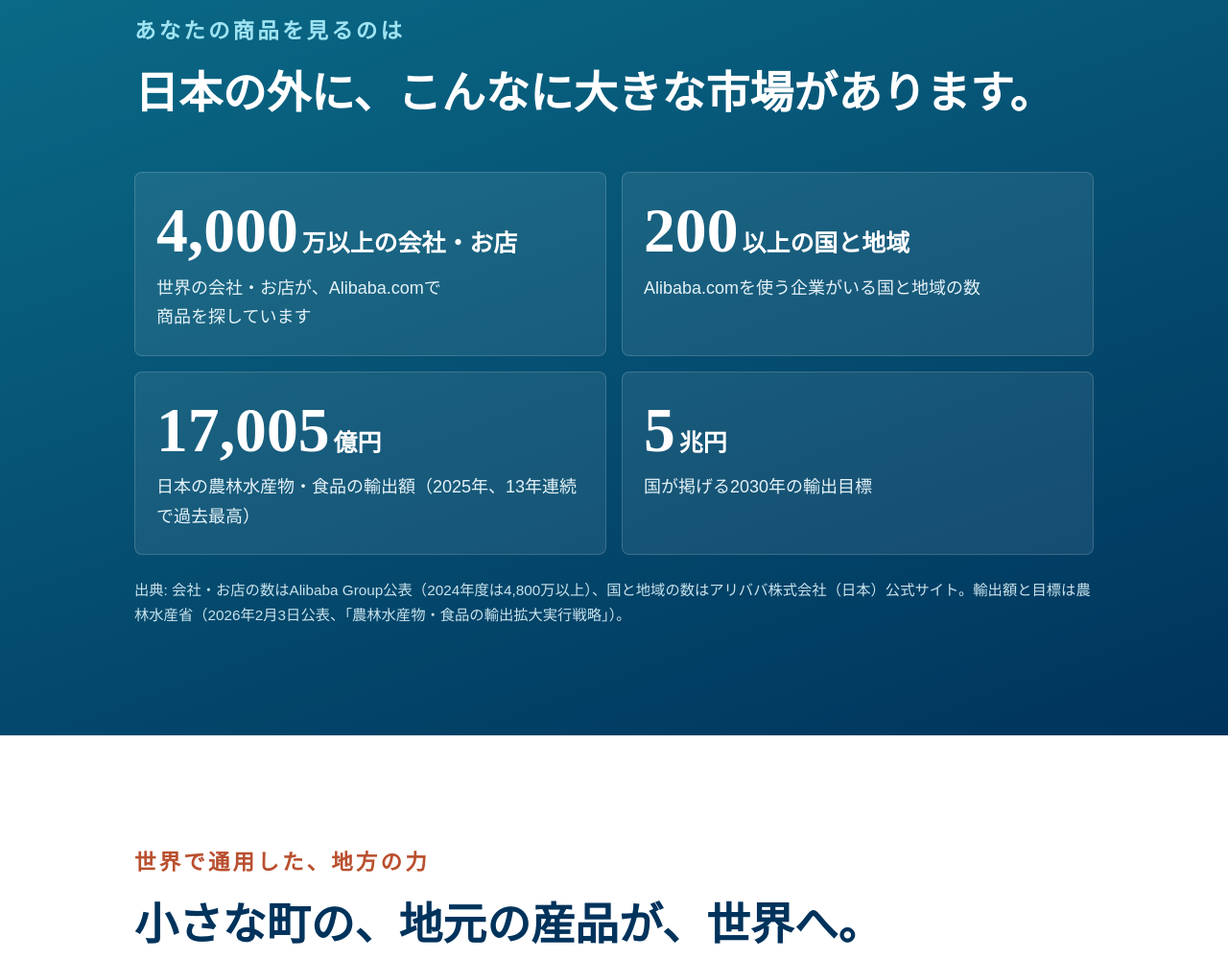
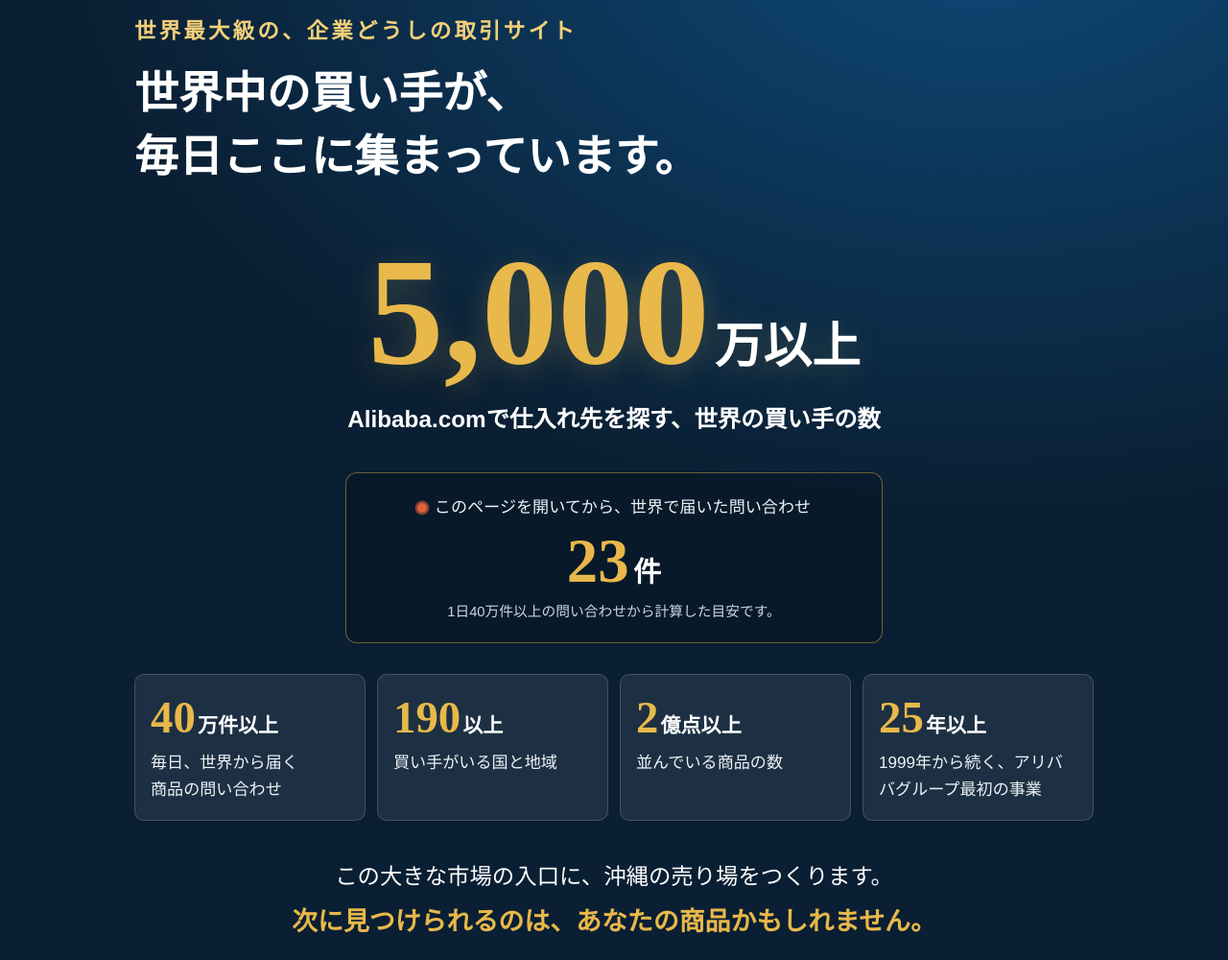
Before and after one commit to allgroup-inc/glow-world, a plain HTML site: page index.html in a window 1280 px wide. Shown: the part 7100-8100 px from the top of the page at 96% size. Drawn offline with Linux system fonts and the light colour scheme; a web font is replaced by a local one.

Commit message:
アリババ市場の大きさの欄を追加(大分県版から反映): 買い手5,000万以上・問い合わせの目安表示・190・2億点・25年以上。ご案内資料も差し替え
Co-Authored-By: Claude Opus 5.5 <noreply@anthropic.com>
Claude-Session: https://claude.ai/code/session_016UFDXVuYFtAtTGYqmXNcP3

```diff
--- a/index.html
+++ b/index.html
@@ -15,7 +15,7 @@
     <link rel="preconnect" href="https://fonts.googleapis.com">
     <link rel="preconnect" href="https://fonts.gstatic.com" crossorigin>
     <link rel="stylesheet" href="https://fonts.googleapis.com/css2?family=Shippori+Mincho+B1:wght@700;800&family=BIZ+UDPGothic:wght@400;700&display=swap">
-    <link rel="stylesheet" href="styles.css?v=20261008f">
+    <link rel="stylesheet" href="styles.css?v=20261104">
 </head>
 <body>
     <section id="section-1" class="hero">
@@ -145,18 +145,41 @@
             </div>
         </section>
 
+        <!-- ❹-0 Alibaba.com の大きさ(チャンス)。2026-11-04 小柳さん指示で大分県版から反映 -->
+        <section class="block giant" id="giant">
+            <div class="wrap">
+                <p class="eyebrow">世界最大級の、<span class="nw">企業どうしの取引サイト</span></p>
+                <h2><span class="nw">世界中の買い手が、</span><span class="nw">毎日ここに</span><span class="nw">集まっています。</span></h2>
+                <div class="giant-hero">
+                    <p class="giant-num"><span class="count" data-to="5000">5,000</span><small>万以上</small></p>
+                    <p class="giant-label">Alibaba.comで仕入れ先を探す、<span class="nw">世界の買い手の数</span></p>
+                </div>
+                <div class="giant-live" aria-live="off">
+                    <p class="live-head"><span class="live-dot" aria-hidden="true"></span>このページを開いてから、世界で届いた問い合わせ</p>
+                    <p class="live-num"><span id="live-count">0</span><small>件</small></p>
+                    <p class="live-note">1日40万件以上の問い合わせから計算した目安です。</p>
+                </div>
+                <ul class="giant-grid">
+                    <li><p class="g-num"><span class="count" data-to="40">40</span><small>万件以上</small></p><p>毎日、<span class="nw">世界から届く</span><span class="nw">商品の問い合わせ</span></p></li>
+                    <li><p class="g-num"><span class="count" data-to="190">190</span><small>以上</small></p><p>買い手がいる<span class="nw">国と地域</span></p></li>
+                    <li><p class="g-num"><span class="count" data-to="2">2</span><small>億点以上</small></p><p>並んでいる<span class="nw">商品の数</span></p></li>
+                    <li><p class="g-num"><span class="count" data-to="25">25</span><small>年以上</small></p><p>1999年から<span class="nw">続く、</span>アリババグループ<span class="nw">最初の事業</span></p></li>
+                </ul>
+                <p class="giant-chance"><span class="nw">この大きな市場の入口に、</span><span class="nw">沖縄の売り場をつくります。</span><br><strong><span class="nw">次に見つけられるのは、</span><span class="nw">あなたの商品かもしれません。</span></strong></p>
+                <p class="foot">出典: 買い手の数・商品の数はAlibaba.com公式（About Alibaba.com）。問い合わせの数はアリババ株式会社（日本）公式サイト。国と地域の数・1999年はAlibaba Group公式。</p>
+            </div>
+        </section>
+
         <!-- ❹ 世界の広さ -->
         <section class="block world" id="world">
             <div class="wrap">
-                <p class="eyebrow">あなたの商品を見るのは</p>
-                <h2><span class="nw">日本の外に、</span><span class="nw">こんなに</span><span class="nw">大きな市場が</span><span class="nw">あります。</span></h2>
+                <p class="eyebrow">日本の食べ物は、<span class="nw">世界で人気です</span></p>
+                <h2><span class="nw">日本からの輸出は、</span><span class="nw">過去最高を</span><span class="nw">更新中。</span></h2>
                 <div class="stats">
-                    <div class="stat"><p class="stat-num"><span class="count" data-to="4000">4,000</span><small>万以上の会社・お店</small></p><p class="stat-label">世界の会社・お店が、Alibaba.comで<span class="nw">商品を探しています</span></p></div>
-                    <div class="stat"><p class="stat-num"><span class="count" data-to="200">200</span><small>以上の国と地域</small></p><p class="stat-label">Alibaba.comを使う企業がいる<span class="nw">国と地域の数</span></p></div>
                     <div class="stat"><p class="stat-num"><span class="count" data-to="17005">17,005</span><small>億円</small></p><p class="stat-label">日本の農林水産物・食品の輸出額（2025年、13年連続で過去最高）</p></div>
                     <div class="stat"><p class="stat-num"><span class="count" data-to="5">5</span><small>兆円</small></p><p class="stat-label">国が掲げる2030年の輸出目標</p></div>
                 </div>
-                <p class="foot">出典: 会社・お店の数はAlibaba Group公表（2024年度は4,800万以上）、国と地域の数はアリババ株式会社（日本）公式サイト。輸出額と目標は農林水産省（2026年2月3日公表、「農林水産物・食品の輸出拡大実行戦略」）。</p>
+                <p class="foot">出典: 輸出額と目標は農林水産省（2026年2月3日公表、「農林水産物・食品の輸出拡大実行戦略」）。</p>
             </div>
         </section>
 
@@ -255,6 +278,6 @@
         </div>
     </footer>
 
-    <script src="scripts.js?v=20261016" defer></script>
+    <script src="scripts.js?v=20261104" defer></script>
 </body>
 </html>
--- a/scripts.js
+++ b/scripts.js
@@ -38,3 +38,13 @@
     }, { threshold: 0.6 });
     counters.forEach((el) => io.observe(el));
 })();
+
+// Alibaba.com の問い合わせの目安: ページを開いてからの秒数 × (400,000 ÷ 86,400)。2026-11-04 大分県版から反映
+(() => {
+    const el = document.getElementById('live-count');
+    if (!el) return;
+    const t0 = Date.now();
+    const tick = () => { el.textContent = Math.floor((Date.now() - t0) / 1000 * 400000 / 86400).toLocaleString('ja-JP'); };
+    tick();
+    setInterval(tick, 250);
+})();
--- a/styles.css
+++ b/styles.css
@@ -526,3 +526,29 @@ h3 { font-size: 1.2rem; line-height: 1.5; color: var(--color-heading); }
 .bp-store-sp .bp-logo b { font-size: .6rem; letter-spacing: 0; }
 .bp-grid-sp .booth-yours { font-size: .62rem; padding: 2px 8px; top: -12px; }
 @media (max-width: 899px) { .bp-sp { display: none; } }
+
+/* ---------- Alibaba.com の大きさ(チャンス): 紺の面に金の大きな数字(2026-11-04 大分県版から反映) ---------- */
+.giant { background: radial-gradient(ellipse 120% 80% at 80% 0%, #0E4A7A 0%, #0A1F33 62%); color: #FFFFFF; }
+.giant h2 { color: #FFFFFF; }
+.giant .eyebrow { color: #F2CF7A; }
+.giant .foot { color: #C9D6E2; }
+.giant-hero { margin-top: 28px; text-align: center; }
+.giant-num { font-family: var(--font-display); font-weight: 800; color: #E8B84A; line-height: 1; font-size: clamp(4.2rem, 2.4rem + 9vw, 9rem); font-variant-numeric: tabular-nums; text-shadow: 0 6px 30px rgba(232, 184, 74, .25); }
+.giant-num small { font-size: .32em; margin-left: .1em; color: #FFFFFF; }
+.giant-label { margin-top: 10px; font-size: clamp(1.05rem, 1rem + .5vw, 1.35rem); font-weight: 700; }
+.giant-live { margin: 32px auto 0; max-width: 560px; padding: 18px 20px; border-radius: 12px; border: 1px solid rgba(232, 184, 74, .45); background: rgba(0, 0, 0, .18); text-align: center; }
+.live-head { font-size: .95rem; color: #EEF3F7; display: inline-flex; align-items: center; gap: 8px; }
+.live-dot { width: 10px; height: 10px; border-radius: 50%; background: #E0623A; box-shadow: 0 0 0 0 rgba(224, 98, 58, .7); animation: live-pulse 1.6s ease-out infinite; }
+@keyframes live-pulse { to { box-shadow: 0 0 0 12px rgba(224, 98, 58, 0); } }
+.live-num { font-family: var(--font-display); font-weight: 800; font-size: clamp(2.4rem, 1.8rem + 3vw, 3.6rem); color: #E8B84A; font-variant-numeric: tabular-nums; line-height: 1.2; }
+.live-num small { font-size: .45em; color: #FFFFFF; margin-left: .15em; }
+.live-note { font-size: .82rem; color: #C9D6E2; }
+.giant-grid { list-style: none; padding: 0; margin-top: 32px; display: grid; gap: 12px; grid-template-columns: repeat(2, minmax(0, 1fr)); }
+@media (min-width: 760px) { .giant-grid { grid-template-columns: repeat(4, minmax(0, 1fr)); } }
+.giant-grid li { padding: 18px 16px; border-radius: 10px; background: rgba(255, 255, 255, .08); border: 1px solid rgba(255, 255, 255, .16); }
+.g-num { font-family: var(--font-display); font-weight: 800; font-size: clamp(1.9rem, 1.4rem + 1.8vw, 2.6rem); color: #E8B84A; line-height: 1.15; font-variant-numeric: tabular-nums; white-space: nowrap; }
+.g-num small { font-size: .45em; color: #FFFFFF; margin-left: .1em; }
+.giant-grid li p:last-child { margin-top: 6px; font-size: .95rem; color: #EEF3F7; line-height: 1.6; }
+.giant-chance { margin-top: 36px; text-align: center; font-size: clamp(1.05rem, 1rem + .5vw, 1.3rem); line-height: 1.9; }
+.giant-chance strong { color: #E8B84A; font-size: 1.15em; }
+@media (prefers-reduced-motion: reduce) { .live-dot { animation: none; } }
```
Also changed, not shown: 1 other file.
